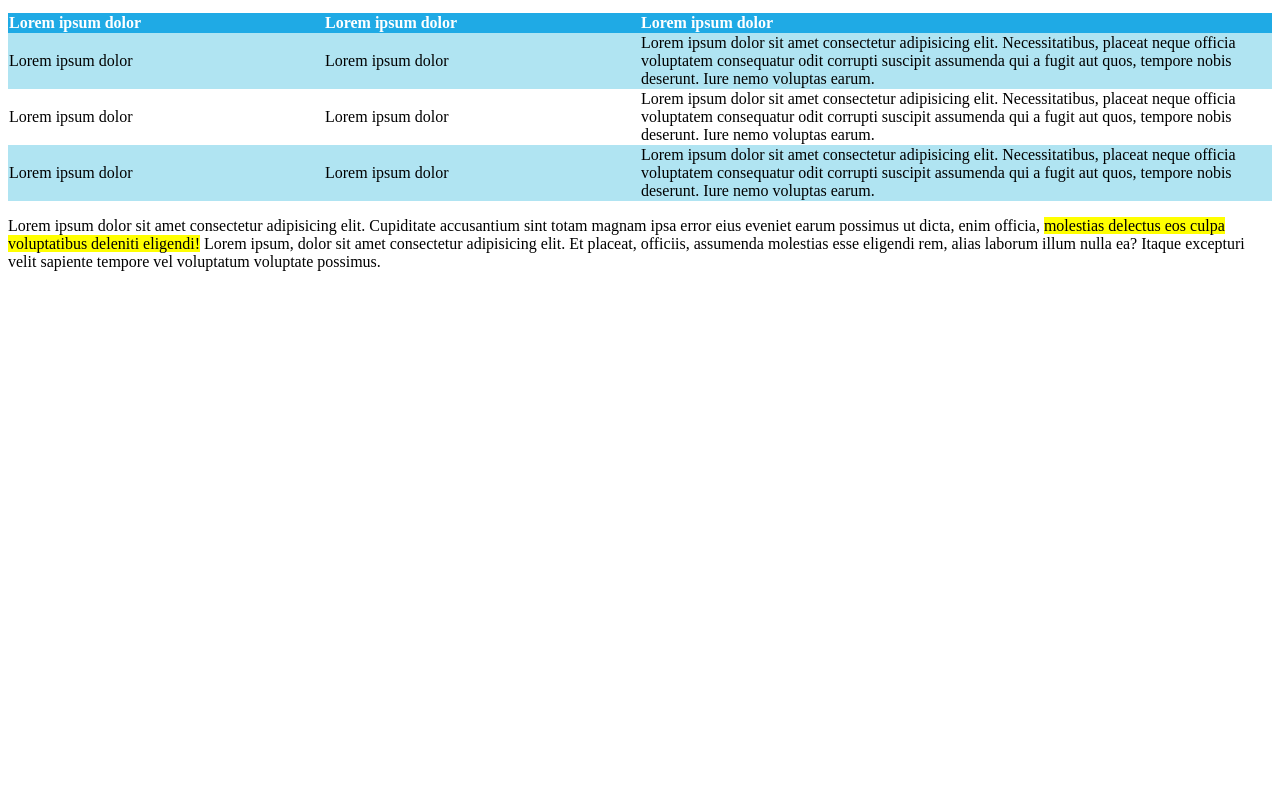
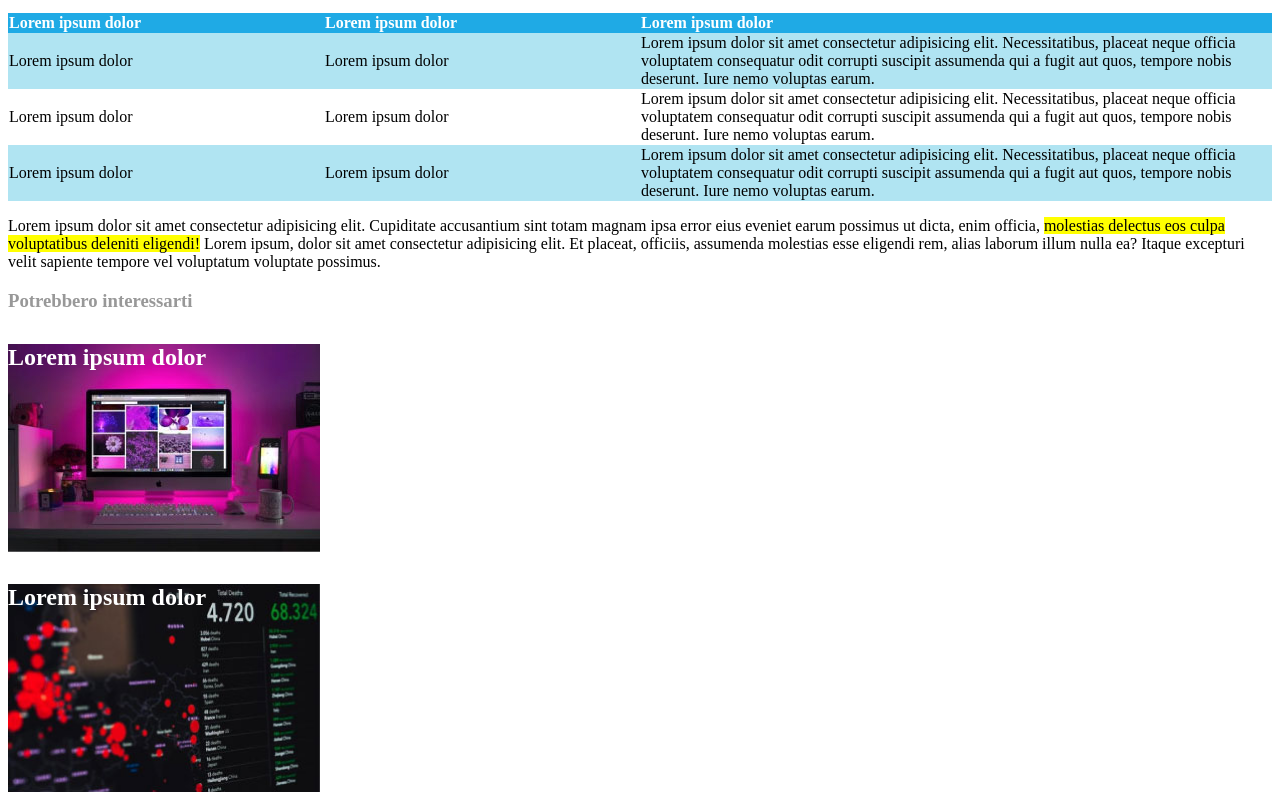
Before and after one commit to boolean-class-122/ex-html-css-booleaner, a plain HTML site: page index.html in a window 1280 px wide. Shown: the part 937-1737 px from the top of the page. Before the commit the page ends 1224 px from the top, so only its background shows below. Drawn offline with Linux system fonts and the light colour scheme.

Commit message:
feat: add section other posts

```diff
--- a/index.html
+++ b/index.html
@@ -62,6 +62,15 @@
             </table>
             <p>Lorem ipsum dolor sit amet consectetur adipisicing elit. Cupiditate accusantium sint totam magnam ipsa error eius eveniet earum possimus ut dicta, enim officia, <mark>molestias delectus eos culpa voluptatibus deleniti eligendi!</mark> Lorem ipsum, dolor sit amet consectetur adipisicing elit. Et placeat, officiis, assumenda molestias esse eligendi rem, alias laborum illum nulla ea? Itaque excepturi velit sapiente tempore vel voluptatum voluptate possimus.</p>
         </article>
+        <section>
+            <h3>Potrebbero interessarti</h3>
+            <div id="monitor" class="box">
+                <h4>Lorem ipsum dolor</h4>
+            </div>
+            <div id="graph" class="box">
+                <h4>Lorem ipsum dolor</h4>
+            </div>
+        </section>
     </main>
 </body>
 </html>
--- a/style.css
+++ b/style.css
@@ -11,6 +11,10 @@ header {
 
 h1 {
     font-size: 38px;
+}
+
+h3 {
+    color: #989898;
 }
 
 .author {
@@ -51,3 +55,18 @@ thead {
 .cell-bigger {
     width: 50%;
 }
+
+.box {
+    background-size: cover;
+    width: 312px;
+    height: 208px;
+    color: #ffffff;
+    font-size: 24px;
+}
+
+#monitor {
+    background-image: url('img/monitor.jpg');
+}
+#graph {
+    background-image: url('img/graph.jpg');
+}
```
Also changed, not shown: img/graph.jpg (added), img/monitor.jpg (added), img/pattern.png (added).
